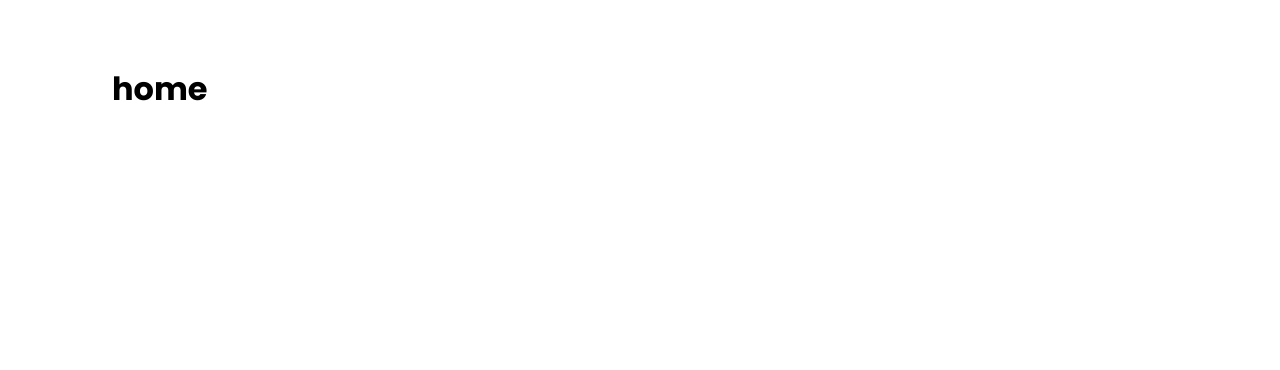
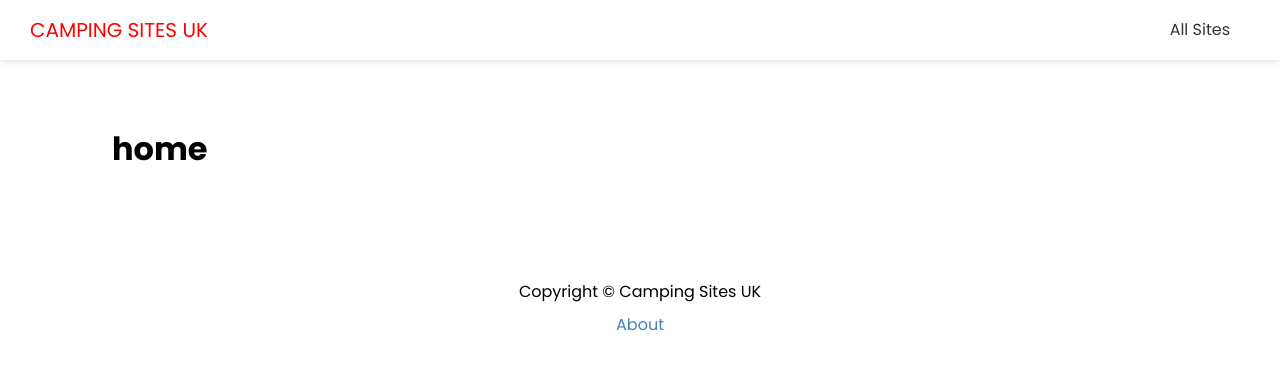
Before and after one commit to Norbs89/camping-site-frontend, a Next.js app: page / in a window 1280 px wide. Shown: the top 370 px of the page. Built offline with nearby package versions, Linux system fonts and the light colour scheme.

Commit message:
ver.0.1.2 update - full notes in readme

```diff
--- /dev/null
+++ b/components/Footer.jsx
@@ -0,0 +1,15 @@
+import styles from "../styles/Footer.module.css";
+import Link from "next/link";
+
+const Footer = () => {
+  return (
+    <footer className={styles.footer}>
+      <p>Copyright &copy; Camping Sites UK</p>
+      <p>
+        <Link href="/about">About</Link>
+      </p>
+    </footer>
+  );
+};
+
+export default Footer;
--- /dev/null
+++ b/components/Header.jsx
@@ -0,0 +1,26 @@
+import styles from "../styles/Header.module.css";
+import Link from "next/link";
+
+const Header = () => {
+  return (
+    <header className={styles.header}>
+      <div className={styles.logo}>
+        <Link href="/">
+          <a>Camping Sites UK</a>
+        </Link>
+      </div>
+
+      <nav>
+        <ul>
+          <li>
+            <Link href="/sites">
+              <a>All Sites</a>
+            </Link>
+          </li>
+        </ul>
+      </nav>
+    </header>
+  );
+};
+
+export default Header;
--- a/components/Layout.jsx
+++ b/components/Layout.jsx
@@ -1,4 +1,6 @@
 import Head from "next/head";
+import Header from "./Header";
+import Footer from "./Footer";
 import styles from "../styles/Layout.module.css";
 
 const Layout = ({ title, keywords, description, children }) => {
@@ -9,7 +11,9 @@
         <meta name="description" content={description} />
         <meta name="keywords" content={keywords} />
       </Head>
+      <Header />
       <div className={styles.container}>{children}</div>
+      <Footer />
     </div>
   );
 };
--- /dev/null
+++ b/styles/Footer.module.css
@@ -0,0 +1,8 @@
+.footer {
+  margin: 100px 0 40px;
+  text-align: center;
+}
+
+.footer p {
+  margin: 5px 0;
+}
--- /dev/null
+++ b/styles/Header.module.css
@@ -0,0 +1,56 @@
+.header {
+  display: flex;
+  justify-content: space-between;
+  align-items: center;
+  background: #fff;
+  color: #333;
+  height: 60px;
+  padding: 0 30px;
+  box-shadow: 0 2px 5px rgba(0, 0, 0, 0.1);
+}
+
+.header a {
+  color: #333;
+  margin-right: 20px;
+}
+
+.header a:hover {
+  color: #000;
+}
+.header ul {
+  display: flex;
+  align-items: center;
+  justify-content: center;
+  list-style: none;
+}
+
+.logo {
+  color: red;
+  font-size: 20px;
+  text-transform: uppercase;
+}
+
+.logo a {
+  color: red;
+}
+
+@media (max-width: 768px) {
+  .header {
+    flex-direction: column;
+    height: auto;
+  }
+
+  .header ul {
+    margin: 20px 0;
+    flex-direction: column;
+    text-align: center;
+  }
+
+  .header a {
+    margin-right: 0;
+  }
+
+  .logo {
+    margin: 20px 0;
+  }
+}
```
Also changed, not shown: 1 other file (tests, documents, lock files or other folders).
